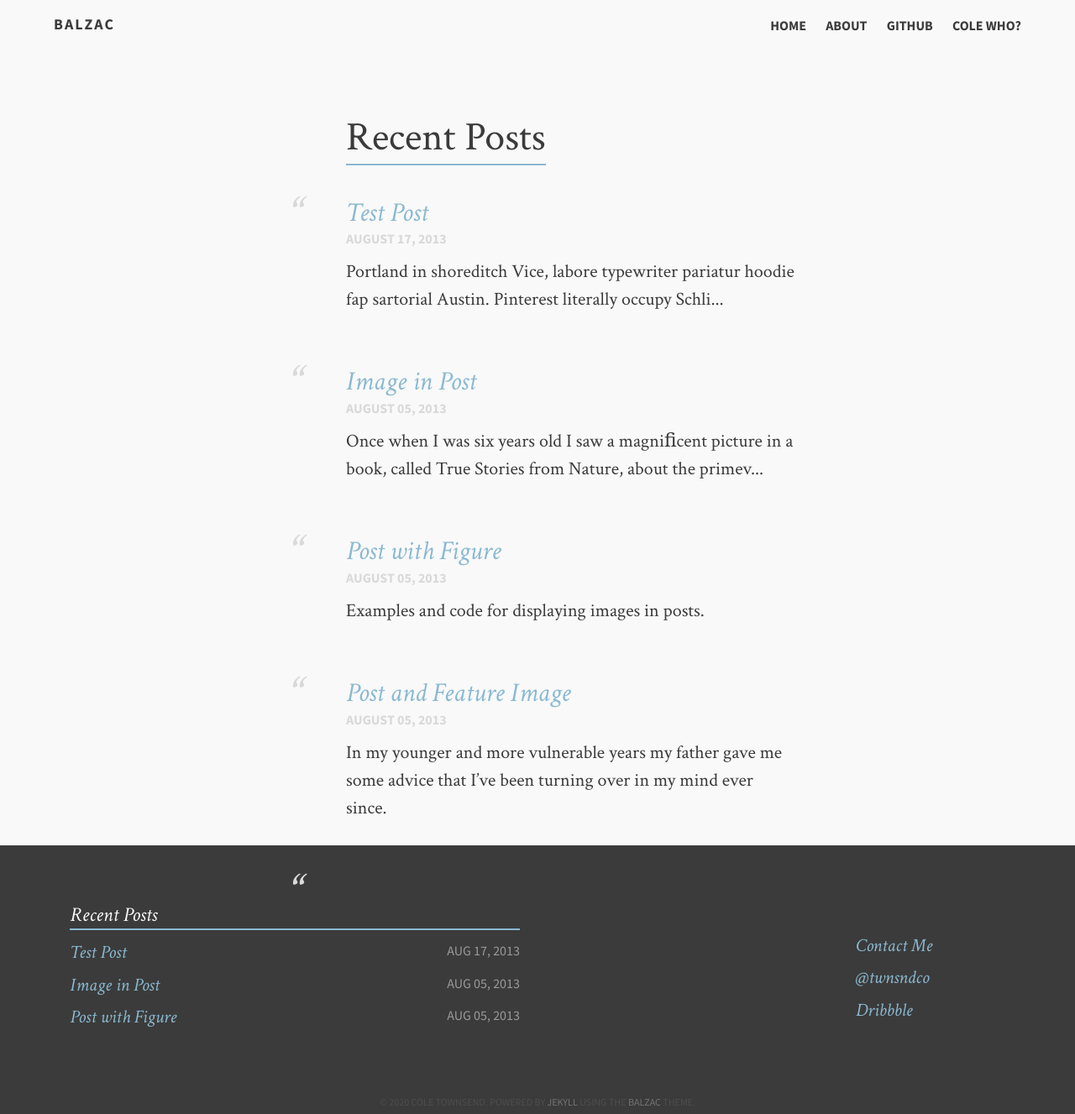
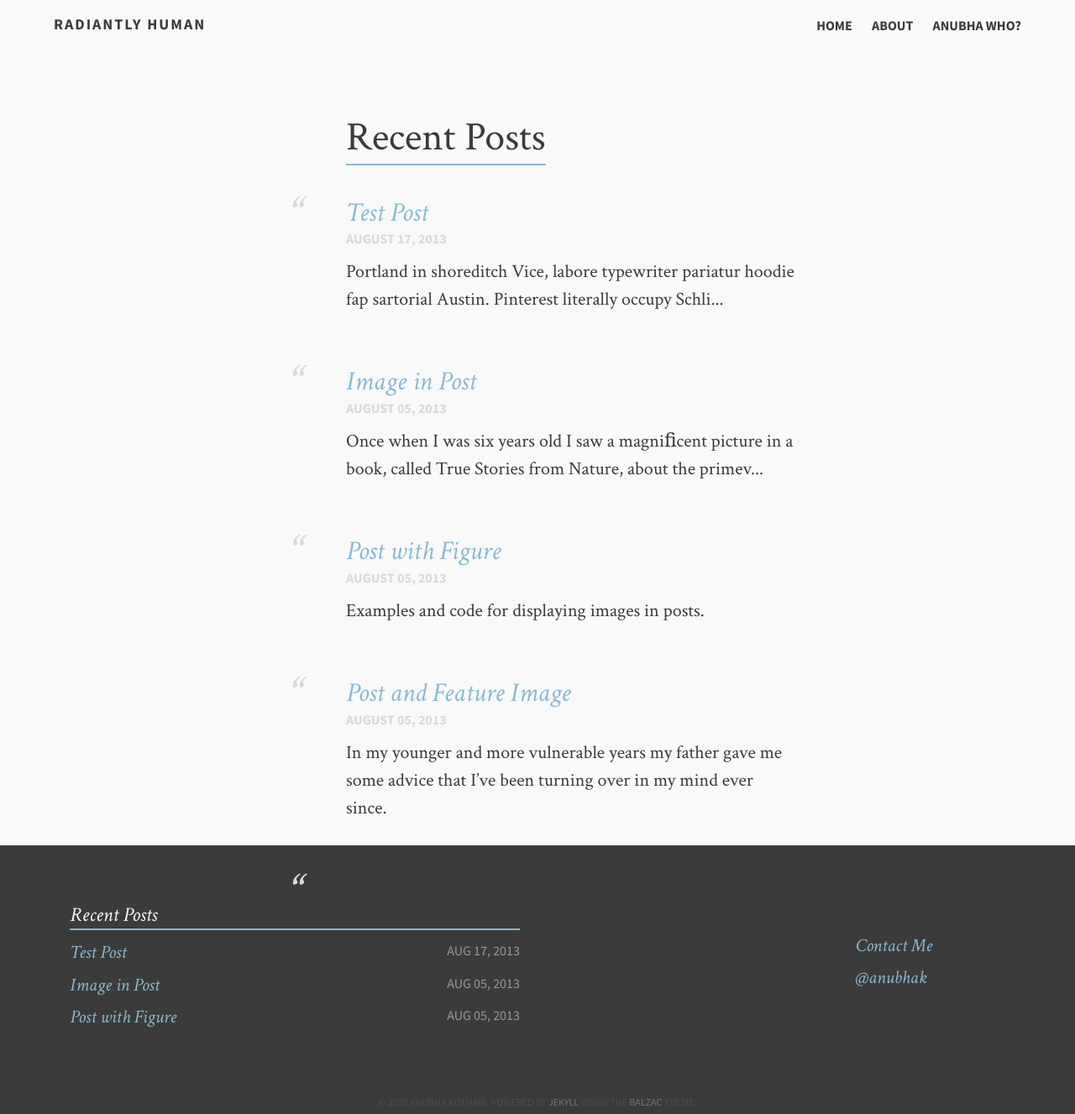
Before and after one commit to anubhakothari/anubhakothari.github.io, a Jekyll site: the page built from index.md, in a window 1280 px wide. Shown: the whole page at 84% size. Built offline with Jekyll 4.4.1, drawn with Linux system fonts in a browser that asks for light colours.

Commit message:
Update _config.yml

```diff
--- a/_config.yml
+++ b/_config.yml
@@ -1,21 +1,14 @@
-title:            Balzac
+title:            Radiantly Human
 tagline:          A beautiful theme.
 description:      Describe your website.
-canonical: http://jekyll.gtat.me
+canonical: https://radiantlyhuman.com
 
 # Owner/author information
 owner:
-  name:           Cole Townsend
-  avatar:         avatar.png
-  bio:            "Aesthete & Athlete"
-  email:          cole@coletownsend.com
-  twitter:        twnsndco
-  github:         coletownsend
-  instagram:      ctrunsthis
-  dribbble:       coletownsend
-  disqus:         balzac
-  location:       "Buffalo, NY"
-  # Plug in your disqus shortname!
+  name:           Anubha Kothari
+  bio:            "Devotee of Love and Truth"
+  twitter:        anubhak
+  instagram:      anubhak
 
 tools:
   standards:      "HTML, SCSS, Jekyll"
@@ -30,15 +23,12 @@ opengraph:
 links:
   - title: About
     url: /about
-  - title: Github
-    url: https://github.com/ColeTownsend/Balzac-for-Jekyll
-    external: true
-  - title: Cole Who?
-    url: http://coletownsend.com
+  - title: Anubha Who?
+    url: https://anubhakothari.com
     external: true
 
 # http://en.wikipedia.org/wiki/List_of_tz_database_time_zones
-timezone:    America/New_York
+timezone:    America/Los_Angeles
 future:      true
 highlighter: pygments
 markdown:    kramdown
```
